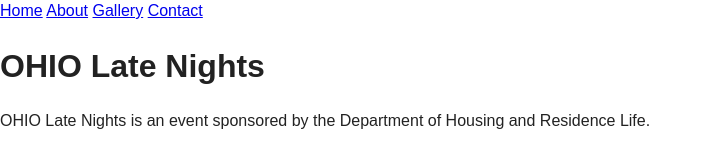
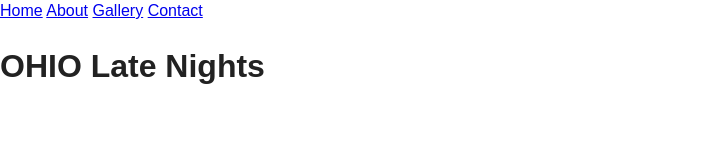
Before and after one commit to katecjackson/OHIO-Late-Nights, a plain HTML site: page Contact.html in a window 1280 px wide. Shown: the whole page, without its empty margins (0-708 px from the left). Drawn offline with nearby package versions, Linux system fonts and the light colour scheme.

Commit message:
Contact Update

```diff
--- a/Contact.html
+++ b/Contact.html
@@ -32,7 +32,7 @@
 
         <h1>OHIO Late Nights</h1>
 
-        <p>OHIO Late Nights is an event sponsored by the Department of Housing and Residence Life.</p>
+
 
 
 
```
